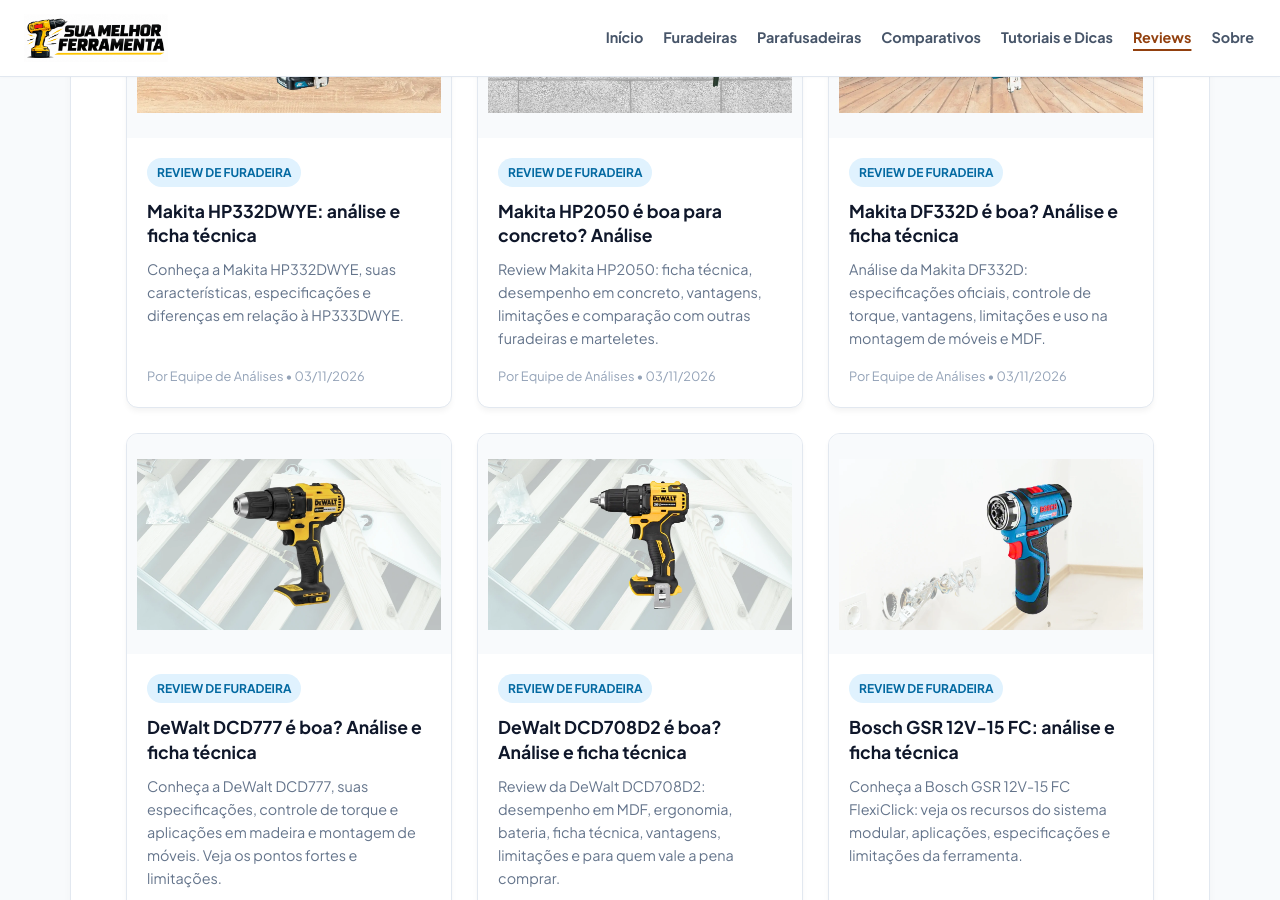
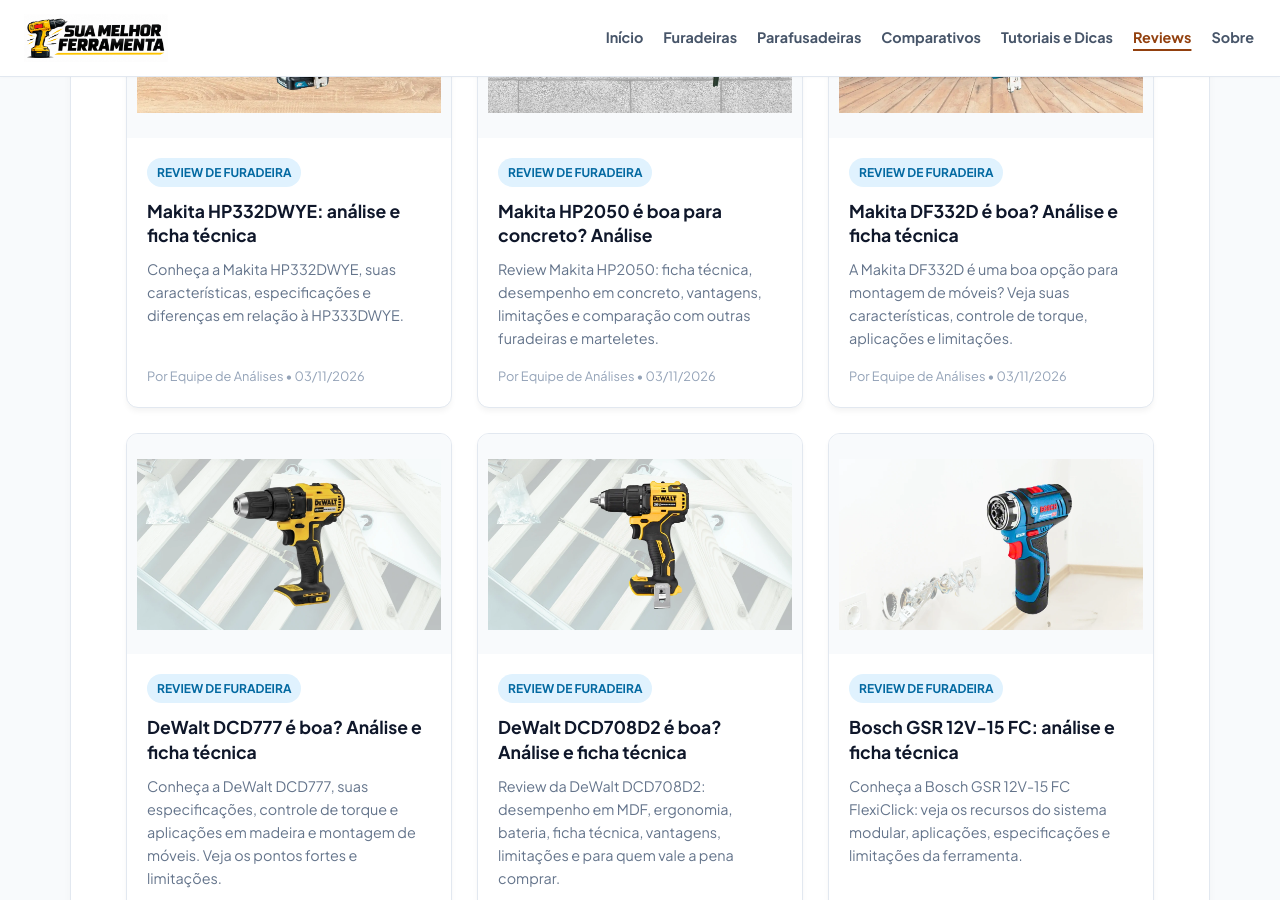
Before and after one commit to membroequipe/SiteReview, a Jekyll site: the page built from reviews/index.html, in a window 1280 px wide and 900 px high, scrolled down 2852 px. Built offline with Jekyll 4.4.1, drawn with Linux system fonts in a browser that asks for light colours.

Commit message:
Update 2026-11-03-review-makita-df332d.md

```diff
--- a/_posts/2026-11-03-review-makita-df332d.md
+++ b/_posts/2026-11-03-review-makita-df332d.md
@@ -3,7 +3,7 @@
 title: "Makita DF332D é boa? Análise e ficha técnica"
 marca: "Makita"
 modelo: "Makita DF332D"
-description: "Análise da Makita DF332D: especificações oficiais, controle de torque, vantagens, limitações e uso na montagem de móveis e MDF."
+description: "A Makita DF332D é uma boa opção para montagem de móveis? Veja suas características, controle de torque, aplicações e limitações."
 slug: "review-makita-df332d"
 categories: [furadeiras, reviews]
 produto_id: makita_df332d
```
